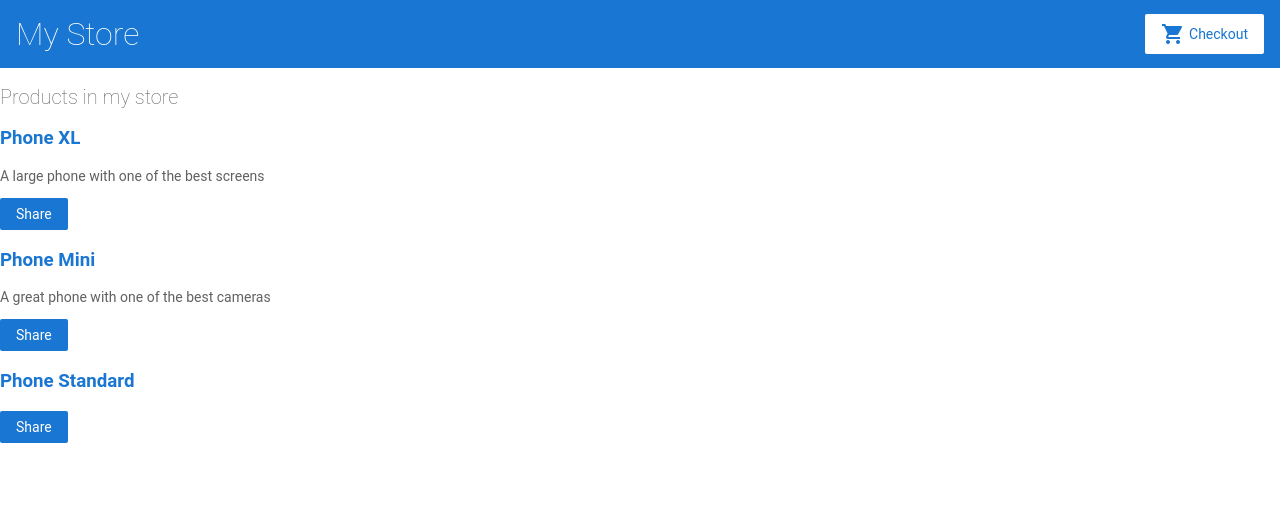
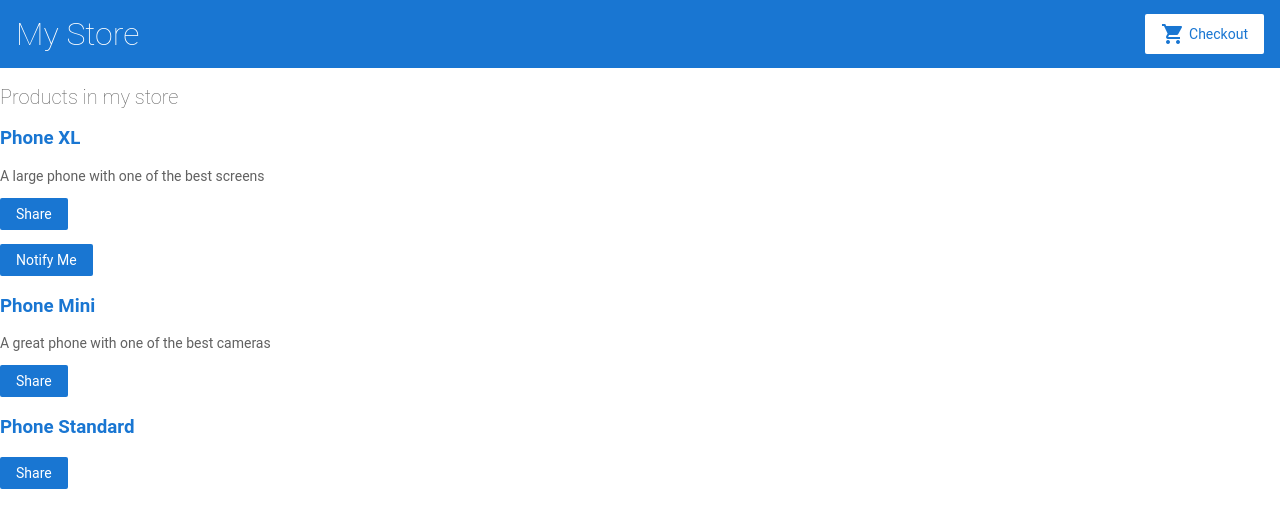
Before and after one commit to Uvais-Mohammad/product-app, an Angular app: page / in a window 1280 px wide. Shown: the top 528 px of the page. Built offline with nearby package versions, Linux system fonts and the light colour scheme.

Commit message:
Pass data to a child component

```diff
--- a/src/app/product-alerts/product-alerts.component.html
+++ b/src/app/product-alerts/product-alerts.component.html
@@ -1 +1,5 @@
-<p>product-alerts works!</p>
+<p>
+  <button type="button" (click)="clicked()" *ngIf="product && product.price>700" >
+    Notify Me
+  </button>
+</p>
--- a/src/app/product-alerts/product-alerts.component.ts
+++ b/src/app/product-alerts/product-alerts.component.ts
@@ -1,15 +1,17 @@
-import { Component, OnInit } from '@angular/core';
+import { Component,Input } from '@angular/core';
+import { Product } from '../product';
 
 @Component({
   selector: 'app-product-alerts',
   templateUrl: './product-alerts.component.html',
   styleUrls: ['./product-alerts.component.css']
 })
-export class ProductAlertsComponent implements OnInit {
+export class ProductAlertsComponent {
 
-  constructor() { }
+@Input() product!:Product;
 
-  ngOnInit(): void {
-  }
+ clicked(){
+  window.alert("You will be notified")
+ }
 
 }
--- a/src/app/product-list/product-list.component.html
+++ b/src/app/product-list/product-list.component.html
@@ -1,10 +1,13 @@
 <h2>Products in my store</h2>
 <div *ngFor="let product of products">
-  <h3><a [title]="'Click to see details of '+product.name">{{product.name}}</a></h3>
+  <h3>
+    <a [title]="'Click to see details of ' + product.name">{{
+      product.name
+    }}</a>
+  </h3>
   <p *ngIf="product.description">
-    {{product.description}}
+    {{ product.description }}
   </p>
-  <button (click)="share()">
-    Share
-  </button>
+  <button (click)="share()">Share</button>
+  <app-product-alerts [product]="product" > </app-product-alerts>
 </div>
```
